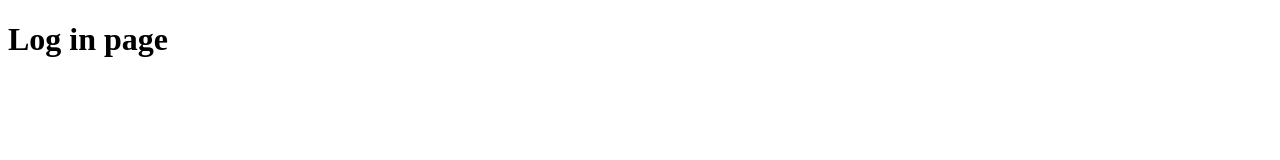
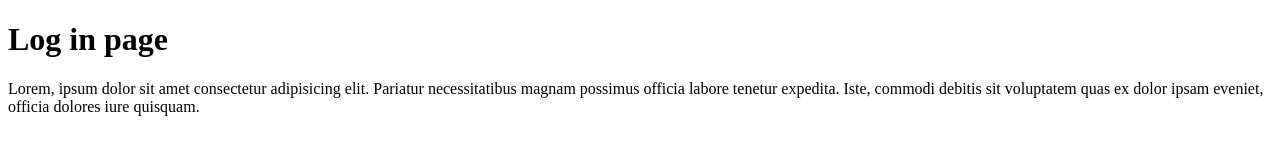
Before and after one commit to Abdulshakourr/mastering_git, a plain HTML site: page login.html in a window 1280 px wide. Drawn offline with Linux system fonts and the light colour scheme.

Commit message:
modified login.html

```diff
--- a/login.html
+++ b/login.html
@@ -10,6 +10,9 @@
 
 <body>
   <h1>Log in page</h1>
+  <p>Lorem, ipsum dolor sit amet consectetur adipisicing elit. Pariatur necessitatibus magnam possimus officia labore
+    tenetur expedita. Iste, commodi debitis sit voluptatem quas ex dolor ipsam eveniet, officia dolores iure quisquam.
+  </p>
 </body>
 
 </html>
```
